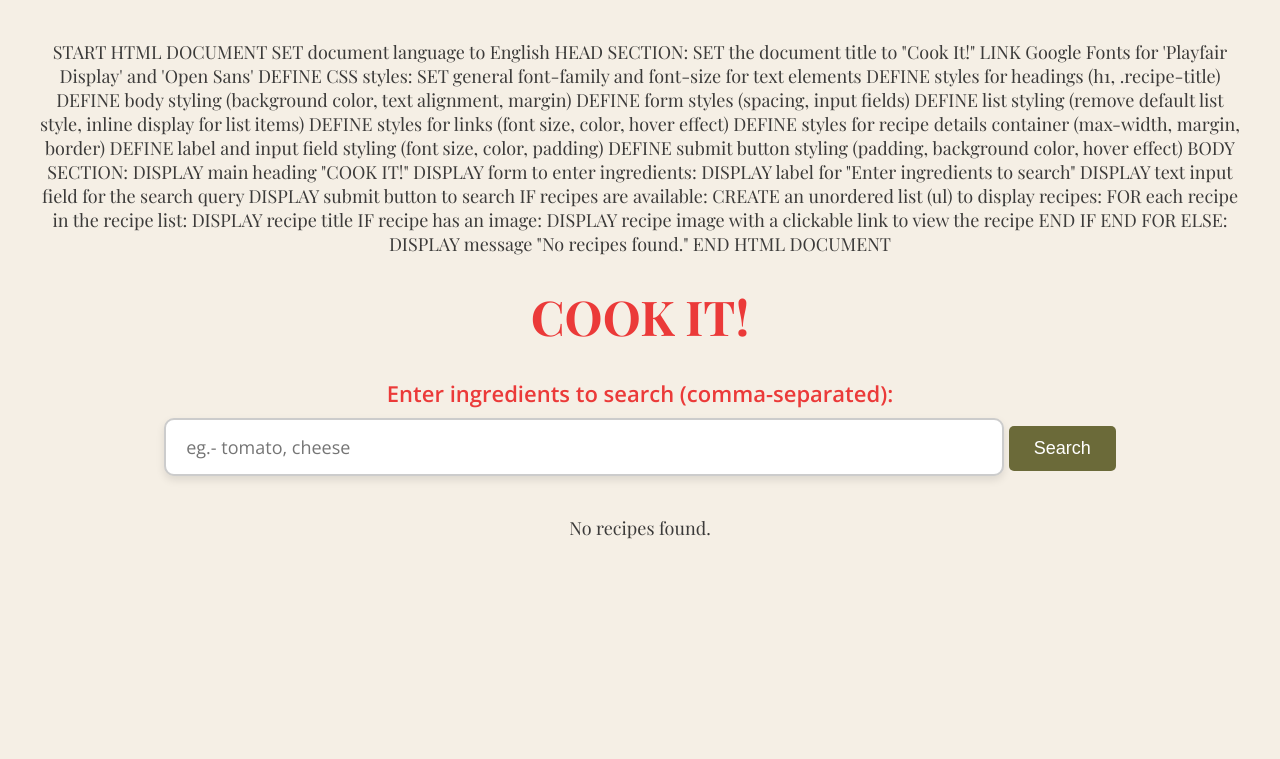
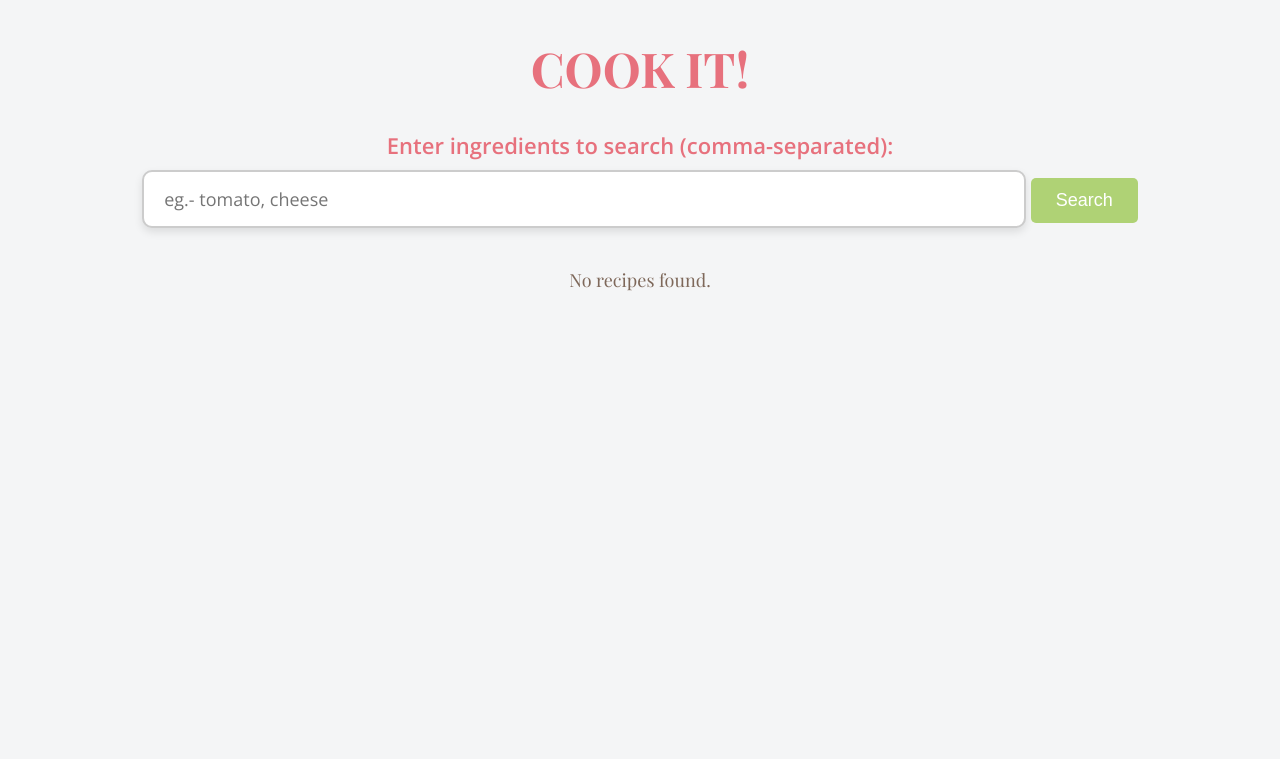
Before and after one commit to Spriha6/cookit, a Flask app: page / in a window 1280 px wide. Shown: the top 759 px of the page. Run offline with Flask 3, Linux system fonts and the light colour scheme; data that the repository does not hold is empty.

Commit message:
final commit

```diff
--- a/PycharmProjects/templates/index.html
+++ b/PycharmProjects/templates/index.html
@@ -1,41 +1,4 @@
-START HTML DOCUMENT
 
-    SET document language to English
-
-    HEAD SECTION:
-        SET the document title to "Cook It!"
-        LINK Google Fonts for 'Playfair Display' and 'Open Sans'
-        DEFINE CSS styles:
-            SET general font-family and font-size for text elements
-            DEFINE styles for headings (h1, .recipe-title)
-            DEFINE body styling (background color, text alignment, margin)
-            DEFINE form styles (spacing, input fields)
-            DEFINE list styling (remove default list style, inline display for list items)
-            DEFINE styles for links (font size, color, hover effect)
-            DEFINE styles for recipe details container (max-width, margin, border)
-            DEFINE label and input field styling (font size, color, padding)
-            DEFINE submit button styling (padding, background color, hover effect)
-
-    BODY SECTION:
-        DISPLAY main heading "COOK IT!"
-
-        DISPLAY form to enter ingredients:
-            DISPLAY label for "Enter ingredients to search"
-            DISPLAY text input field for the search query
-            DISPLAY submit button to search
-
-        IF recipes are available:
-            CREATE an unordered list (ul) to display recipes:
-                FOR each recipe in the recipe list:
-                    DISPLAY recipe title
-                    IF recipe has an image:
-                        DISPLAY recipe image with a clickable link to view the recipe
-                    END IF
-                END FOR
-        ELSE:
-            DISPLAY message "No recipes found."
-
-END HTML DOCUMENT
 <!DOCTYPE html>
 <html lang="en">
 <head>
@@ -44,135 +7,118 @@ END HTML DOCUMENT
 
     <!-- Link to Google Fonts for 'Playfair Display' and 'Open Sans' -->
     <link href="https://fonts.googleapis.com/css2?family=Playfair+Display:wght@400;700&family=Open+Sans:wght@400;600&display=swap" rel="stylesheet">
-
     <style>
         /* General styling for text elements */
         h1, .recipe-title {
-            font-family: 'Playfair Display', serif; /* Use serif font for headings */
-            font-size: 48px; /* Set font size for headings */
-            color: #eb3a39; /* Red color for headings */
+            font-family: 'Playfair Display', serif;
+            font-size: 48px;
+            color: #E7717D; /* Pinkish red */
         }
 
-        /* Set font family and color for body text, labels, and inputs */
         body, label, .recipe-description, input[type="text"], a {
-            font-family: 'Open Sans', sans-serif; /* Sans-serif font for body text */
-            font-size: 18px; /* Set font size for text */
-            color: #3b3a39; /* Dark color for text */
+            font-family: 'Open Sans', sans-serif;
+            font-size: 18px;
+            color: #7E685A; /* Brownish taupe */
         }
 
-        /* Body styling */
         body {
-            text-align: center; /* Center align text in the body */
-            margin: 40px; /* Add margin around the body */
-            font-family: 'Playfair Display', serif; /* Set a serif font for the body */
-            background-color: #f5efe5; /* Light background color for the body */
+            text-align: center;
+            margin: 40px;
+            font-family: 'Playfair Display', serif;
+            background-color: #F4F5F6;
         }
 
-        /* Styling for the main heading (h1) */
         h1 {
-            font-size: 48px; /* Set font size for the heading */
-            font-weight: bold; /* Make the heading bold */
-            color: #eb3a39; /* Set red color for the heading */
-            line-height: 1.2; /* Adjust line height for the heading */
+            font-size: 48px;
+            font-weight: bold;
+            color: #E7717D;
+            line-height: 1.2;
         }
 
-        /* Form styling */
         form {
-            margin-bottom: 20px; /* Add bottom margin for form */
+            margin-bottom: 20px;
         }
 
-        /* Styling for unordered lists */
         ul {
-            list-style: none; /* Remove default list styles */
-            padding: 0; /* Remove padding from the list */
+            list-style: none;
+            padding: 0;
         }
 
-        /* Styling for each list item (recipe) */
         li {
-            display: inline-block; /* Display list items inline */
-            text-align: center; /* Center-align content in the list items */
-            margin: 10px; /* Add margin around each list item */
-            width: 200px; /* Set fixed width for each list item */
+            display: inline-block;
+            text-align: center;
+            margin: 10px;
+            width: 200px;
         }
 
-        /* Recipe title styling */
         .recipe-title {
-            font-size: 22px; /* Set font size for recipe titles */
-            font-weight: 600; /* Make the title bold */
-            color: #6b6a39; /* Olive color for recipe titles */
+            font-size: 22px;
+            font-weight: 600;
+            color: #7E685A;
         }
 
-        /* Styling for images */
         img {
-            display: inline-block; /* Display image inline */
-            margin: 0 auto; /* Center the image */
-            max-width: 200px; /* Set max width for images */
+            display: inline-block;
+            margin: 0 auto;
+            max-width: 200px;
         }
 
-        /* Styling for links */
         a {
-            font-size: 18px; /* Font size for links */
-            font-weight: 500; /* Font weight for links */
-            color: #eb3a39; /* Red color for links */
-            text-decoration: underline; /* Underline links */
+            font-size: 18px;
+            font-weight: 500;
+            color: #E7717D; /* Pinkish red */
+            text-decoration: underline;
         }
 
-        /* Hover effect for links */
         a:hover {
-            background-color: #eb3a39; /* Red background on hover */
+            background-color: #AFD275;
         }
 
-        /* Styling for recipe details container */
         .recipe-details {
-            max-width: 600px; /* Set max width for recipe details */
-            margin: 0 auto; /* Center the container */
-            border: 2px solid #ccc; /* Border around the container */
-            padding: 20px; /* Padding inside the container */
+            max-width: 600px;
+            margin: 0 auto;
+            border: 2px solid #ccc;
+            padding: 20px;
         }
 
-        /* Styling for section titles */
         .section-title {
-            text-align: left; /* Align section titles to the left */
-            margin-bottom: 10px; /* Add space below section titles */
+            text-align: left;
+            margin-bottom: 10px;
         }
 
-        /* Label styling */
         label {
-            font-size: 22px; /* Font size for labels */
-            color: #eb3a39; /* Brighter red color for labels */
-            margin-bottom: 10px; /* Add space below labels */
-            display: inline-block; /* Display labels inline */
-            font-weight: bold; /* Make labels bold */
+            font-size: 22px;
+            color: #E7717D;
+            margin-bottom: 10px;
+            display: inline-block;
+            font-weight: bold;
         }
 
-        /* Styling for input text fields */
         input[type="text"] {
-            width: 70%; /* Set width of the text input field */
-            padding: 15px 20px; /* Add padding inside the input field */
-            font-size: 18px; /* Set font size for input text */
-            border: 2px solid #ccc; /* Border around input field */
-            border-radius: 10px; /* Round the corners of the input field */
-            box-shadow: 0 4px 8px rgba(0, 0, 0, 0.1); /* Add shadow effect to input field */
-            margin-bottom: 20px; /* Add margin below input field */
+            width: 70%;
+            padding: 15px 20px;
+            font-size: 18px;
+            border: 2px solid #ccc;
+            border-radius: 10px;
+            box-shadow: 0 4px 8px rgba(0, 0, 0, 0.1);
+            margin-bottom: 20px;
         }
 
-        /* Styling for submit button */
         input[type="submit"] {
-            padding: 12px 25px; /* Add padding inside the button */
-            font-size: 18px; /* Set font size for the button text */
-            color: white; /* Set text color to white */
-            background-color: #6b6a39; /* Olive green background color for the button */
-            border: none; /* Remove border around the button */
-            border-radius: 5px; /* Round corners of the button */
-            cursor: pointer; /* Change cursor to pointer on hover */
+            padding: 12px 25px;
+            font-size: 18px;
+            color: white;
+            background-color: #AFD275; /* Light green */
+            border: none;
+            border-radius: 5px;
+            cursor: pointer;
         }
 
-        /* Hover effect for submit button */
         input[type="submit"]:hover {
-            background-color: #5a5a30; /* Darker olive green on hover */
+            background-color: #7E685A; /* Brownish taupe */
         }
+    </style>
 
-    </style>
 </head>
 <body>
     <!-- Main Heading -->
```
Also changed, not shown: PycharmProjects/templates/recipe.html (+6 -41 lines).
